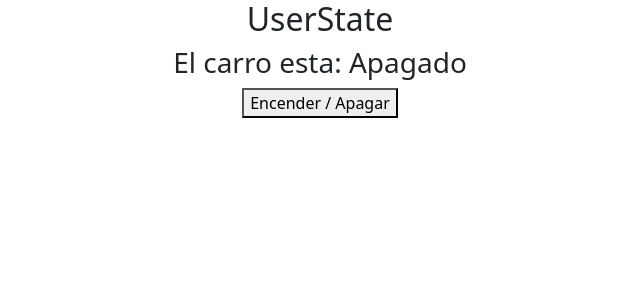
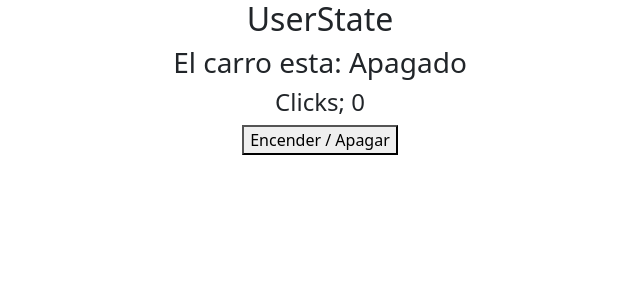
Before and after one commit to Oriojas/react_course_2, a React (Create React App) app: page / in a window 1280 px wide. Shown: the top 300 px of the page, without its empty margins (320-960 px from the left). Built offline with nearby package versions, Linux system fonts and the light colour scheme.

Commit message:
feat: Hook useEffect

```diff
--- a/src/App.js
+++ b/src/App.js
@@ -1,18 +1,25 @@
 import "./App.css";
-import React, { useState } from "react";
+import React, { useState, useEffect } from "react";
 
 function App() {
   const [stateCar, setStateCar] = useState(false);
+  const [contar, setContar] = useState(0);
+
+  useEffect(() => {
+    console.log("Total: " + contar);
+  }, [contar]);
 
   const encenderApagar = () => {
     //setStateCar(!stateCar);
     setStateCar((prevValue) => !prevValue); // para enviar el valor de stateCar para otro componente
+    setContar(contar + 1);
   };
 
   return (
     <div className="App">
       <h2>UserState</h2>
       <h3>El carro esta: {stateCar ? "Encendido" : "Apagado"}</h3>
+      <h4>Clicks; {contar}</h4>
       <button onClick={encenderApagar}>Encender / Apagar</button>
     </div>
   );
```
